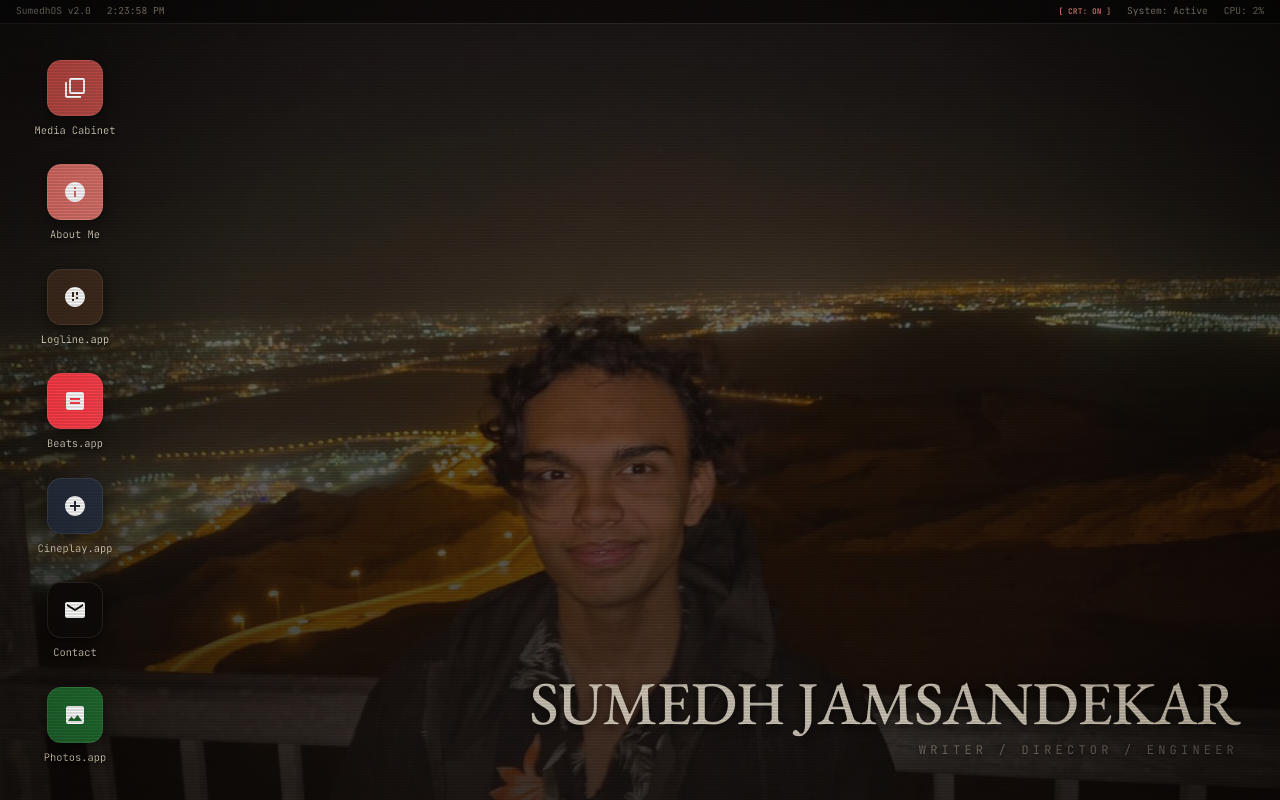
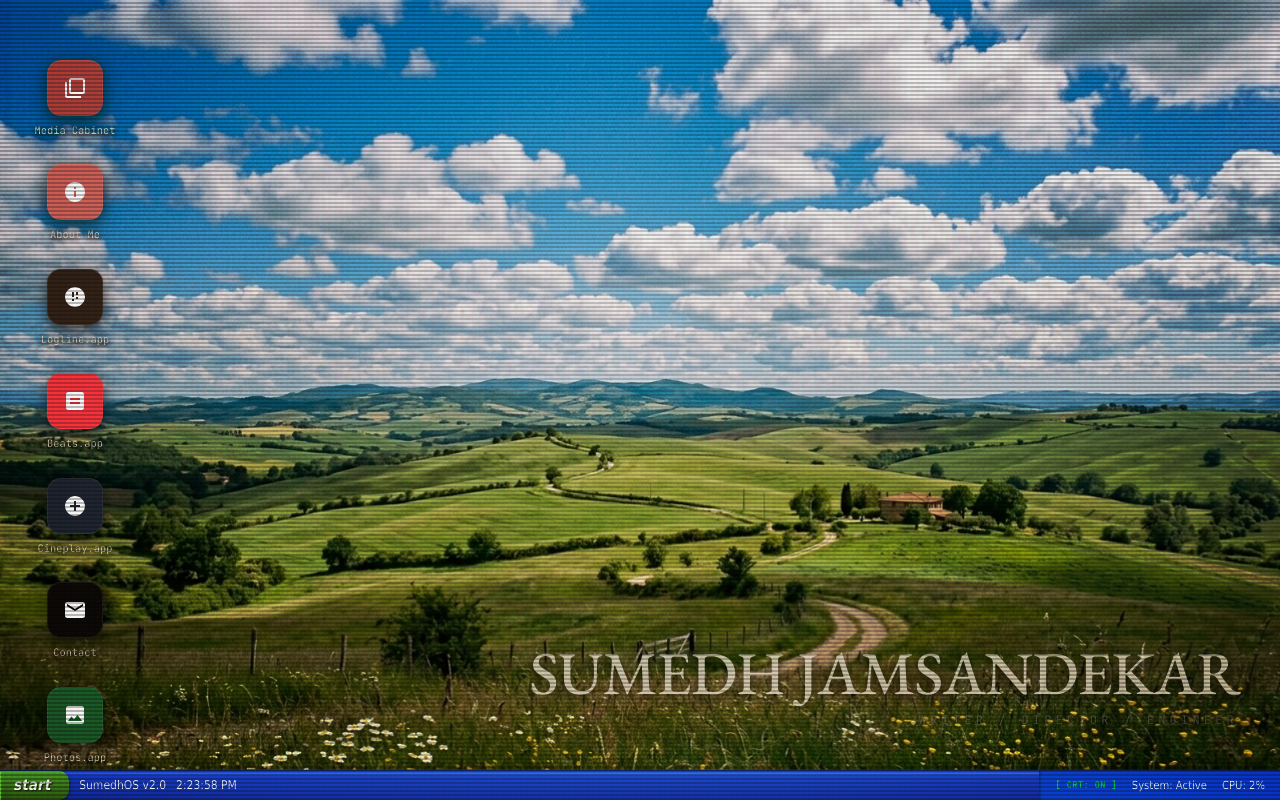
Before and after one commit to Bane2007/sumedh, a React (Vite) app: page / in a window 1280 px wide. Built offline with nearby package versions, Linux system fonts and the light colour scheme.

Commit message:
Update OS styling: apply Windows XP Luna theme, set Bliss wallpaper, enhance curved scanline CRT glare, move taskbar to bottom, integrate Start button, resize default window dimensions for 100% zoom visibility, and add user headshot portrait / film poster to Photos.app

```diff
--- a/src/App.jsx
+++ b/src/App.jsx
@@ -717,6 +717,26 @@ function OSWindow({ id, title, width, height, onClose, zIndex, onFocus, children
 
 const PHOTO_GALLERY = [
   {
+    id: "portrait",
+    title: "sumedh_portrait.raw",
+    date: "2025-10-15",
+    camera: "Fujifilm X-T4",
+    lens: "XF 56mm f/1.2 R WR",
+    specs: "ISO 160 · f/1.2 · 1/160s",
+    src: `${import.meta.env.BASE_URL}assets/img/portrait.jpg`,
+    desc: "Official portrait headshot. Captured outdoors in natural morning ambient light."
+  },
+  {
+    id: "poster",
+    title: "film_poster.raw",
+    date: "2026-01-20",
+    camera: "Sony A7R V",
+    lens: "FE 24-70mm f/2.8 GM II",
+    specs: "ISO 100 · f/4.0 · 1/125s",
+    src: `${import.meta.env.BASE_URL}assets/img/poster.jpg`,
+    desc: "Official key art layout poster graphic design file."
+  },
+  {
     id: "film_still",
     title: "film_still_night.raw",
     date: "2026-03-12",
@@ -724,7 +744,7 @@ const PHOTO_GALLERY = [
     lens: "Cooke S4/i 35mm",
     specs: "ISO 800 · f/2.0 · 1/48s",
     src: `${import.meta.env.BASE_URL}assets/img/film_still.jpg`,
-    desc: "Late night setup during the final scenes. The ambient neon casting soft highlights on the camera rig."
+    desc: "Late night setup during the final scenes. Neon highlighting on the camera rig."
   },
   {
     id: "writing_desk",
@@ -734,27 +754,7 @@ const PHOTO_GALLERY = [
     lens: "Summilux 50mm f/1.4",
     specs: "ISO 200 · f/1.4 · 1/250s",
     src: `${import.meta.env.BASE_URL}assets/img/writing_desk.jpg`,
-    desc: "Golden hour sun hitting the screenwriting desk. Black coffee, drafts, and outlining the third act."
-  },
-  {
-    id: "set_polaroids",
-    title: "production_candids.raw",
-    date: "2026-05-18",
-    camera: "Polaroid SX-70",
-    lens: "116mm f/8",
-    specs: "SX-70 Film · Manual Focus",
-    src: `${import.meta.env.BASE_URL}assets/img/set_polaroids.jpg`,
-    desc: "Scattered candids from the crew. Clapperboards, smiles, and long hours in the sun."
-  },
-  {
-    id: "abu_dhabi_sunset",
-    title: "sunset_from_campus.raw",
-    date: "2026-06-22",
-    camera: "Sony A7S III",
-    lens: "Zeiss Batis 85mm",
-    specs: "ISO 400 · f/2.8 · 1/125s",
-    src: `${import.meta.env.BASE_URL}assets/img/abu_dhabi_sunset.jpg`,
-    desc: "Looking out of the university campus in Abu Dhabi during sunset. Warm tones over the skyline."
+    desc: "Golden hour sun hitting the screenwriting desk. Outlining drafts."
   }
 ];
 
@@ -1088,24 +1088,27 @@ function App() {
   };
 
   const wallpaperStyle = {
-    backgroundImage: `linear-gradient(rgba(18, 14, 11, 0.45), rgba(18, 14, 11, 0.78)), url(${import.meta.env.BASE_URL}assets/img/portrait.jpg)`,
+    backgroundImage: `url(${import.meta.env.BASE_URL}assets/img/xp_bliss.jpg)`,
     backgroundSize: 'cover',
-    backgroundPosition: 'center 20%',
+    backgroundPosition: 'center',
     backgroundRepeat: 'no-repeat'
   };
 
   return (
     <>
-      {/* Top Status Bar */}
+      {/* Top Status Bar (XP Bottom Taskbar layout) */}
       <div className="status-bar">
         <div className="status-left">
+          <button className="xp-start-btn" onClick={() => openWindow('about', 'About Me', 580, 390)}>
+            start
+          </button>
           <span>SumedhOS v2.0</span>
           <span>{currentTime}</span>
         </div>
         <div className="status-right">
           <span
             onClick={() => setCrtEnabled(!crtEnabled)}
-            style={{ cursor: 'pointer', color: crtEnabled ? 'var(--oxblood-soft)' : 'var(--ink-soft)', fontWeight: 'bold' }}
+            style={{ cursor: 'pointer', color: crtEnabled ? '#00e676' : '#ff5252', fontWeight: 'bold' }}
             className="crt-toggle-status mono"
             title="Toggle CRT Screen Emulation"
           >
@@ -1126,7 +1129,7 @@ function App() {
           {/* Media Cabinet Shortcut */}
           <div
             className="shortcut-item"
-            onClick={() => openWindow('cabinet', 'Media Cabinet', 1080, 680)}
+            onClick={() => openWindow('cabinet', 'Media Cabinet', 800, 500)}
             title="Open film, anime, and manga lists"
           >
             <div className="shortcut-icon" style={{ backgroundColor: '#c8615a' }}>
@@ -1140,7 +1143,7 @@ function App() {
           {/* About Me Shortcut */}
           <div
             className="shortcut-item"
-            onClick={() => openWindow('about', 'About Me', 680, 480)}
+            onClick={() => openWindow('about', 'About Me', 580, 390)}
             title="Biographical details and technical profile"
           >
             <div className="shortcut-icon" style={{ backgroundColor: '#e08a82' }}>
@@ -1154,7 +1157,7 @@ function App() {
           {/* Mini-app: Cinephile Trivia Game Shortcut */}
           <div
             className="shortcut-item"
-            onClick={() => openWindow('cinephile', 'Logline Trivia', 580, 500)}
+            onClick={() => openWindow('cinephile', 'Logline Trivia', 520, 410)}
             title="Guess the movie using screenplay loglines"
           >
             <div className="shortcut-icon" style={{ backgroundColor: '#4a3222' }}>
@@ -1168,7 +1171,7 @@ function App() {
           {/* Mini-app: Beats Player Shortcut */}
           <div
             className="shortcut-item"
-            onClick={() => openWindow('beats', 'Beats Player', 640, 480)}
+            onClick={() => openWindow('beats', 'Beats Player', 540, 410)}
             title="Interactive open-source stream & internet radio cassette player"
           >
             <div className="shortcut-icon" style={{ backgroundColor: '#ff4c5a' }}>
@@ -1182,7 +1185,7 @@ function App() {
           {/* Mini-app: Cinephile Hangman Shortcut */}
           <div
             className="shortcut-item"
-            onClick={() => openWindow('cineplay', 'Cineplay Hangman', 580, 500)}
+            onClick={() => openWindow('cineplay', 'Cineplay Hangman', 520, 410)}
             title="Guess the movie title letter-by-letter using dynamic titles"
           >
             <div className="shortcut-icon" style={{ backgroundColor: '#2d3748' }}>
@@ -1196,7 +1199,7 @@ function App() {
           {/* Contact Shortcut */}
           <div
             className="shortcut-item"
-            onClick={() => openWindow('contact', 'Contact Links', 420, 220)}
+            onClick={() => openWindow('contact', 'Contact Links', 360, 180)}
             title="External portfolios, social networks and profiles"
           >
             <div className="shortcut-icon" style={{ backgroundColor: '#120e0b' }}>
@@ -1210,7 +1213,7 @@ function App() {
           {/* Photos Shortcut */}
           <div
             className="shortcut-item"
-            onClick={() => openWindow('photos', 'Photos Gallery', 720, 500)}
+            onClick={() => openWindow('photos', 'Photos Gallery', 600, 420)}
             title="View personal cinematic photography"
           >
             <div className="shortcut-icon" style={{ backgroundColor: '#2b8a3e' }}>
--- a/src/index.css
+++ b/src/index.css
@@ -3086,3 +3086,183 @@ body.theme-contact {
   overflow: hidden;
   text-overflow: ellipsis;
 }
+
+/* ==================== WINDOWS XP LUNA THEME OVERRIDES ==================== */
+
+/* Taskbar styled at the bottom */
+.status-bar {
+  top: auto !important;
+  bottom: 0 !important;
+  height: 30px !important;
+  background: linear-gradient(to bottom, #245edb 0%, #3f8cf3 9%, #245edb 18%, #193ebd 100%) !important;
+  border-top: 1px solid #1a3c9f !important;
+  border-bottom: none !important;
+  font-family: Tahoma, 'Trebuchet MS', sans-serif !important;
+  font-size: 0.75rem !important;
+  color: #ffffff !important;
+  padding: 0 !important;
+  z-index: 99999 !important;
+  box-shadow: 0 -2px 5px rgba(0,0,0,0.3) !important;
+}
+
+.status-left {
+  height: 100% !important;
+  display: flex !important;
+  align-items: center !important;
+  gap: 10px !important;
+}
+
+/* Green Start Button */
+.xp-start-btn {
+  background: linear-gradient(to bottom, #7fc242 0%, #458816 100%) !important;
+  color: white !important;
+  font-family: Tahoma, 'Trebuchet MS', sans-serif !important;
+  font-weight: bold !important;
+  font-style: italic !important;
+  font-size: 0.95rem !important;
+  padding: 0 18px 0 14px !important;
+  height: 100% !important;
+  display: flex !important;
+  align-items: center !important;
+  justify-content: center !important;
+  border-radius: 0 10px 10px 0 !important;
+  box-shadow: 0 2px 4px rgba(0,0,0,0.4), inset 1px 1px 1px #a4e668 !important;
+  text-shadow: 1px 1px 1px #224400 !important;
+  cursor: pointer !important;
+  border: none !important;
+  outline: none !important;
+}
+.xp-start-btn:hover {
+  background: linear-gradient(to bottom, #8cd14c 0%, #5ba724 100%) !important;
+  filter: brightness(1.05);
+}
+
+/* System Tray look */
+.status-right {
+  background: #0f60e3 !important;
+  border-left: 1px solid #0c4cb5 !important;
+  padding: 0 15px !important;
+  height: 100% !important;
+  display: flex !important;
+  align-items: center !important;
+  gap: 15px !important;
+  box-shadow: inset 1px 0 2px rgba(0,0,0,0.2) !important;
+  font-size: 0.7rem !important;
+}
+
+/* Window Luna blue border */
+.window {
+  border: 4px solid #0054e3 !important;
+  border-radius: 8px 8px 0 0 !important;
+  box-shadow: 0 12px 36px rgba(0,0,0,0.4) !important;
+  background: var(--paper-deep) !important;
+}
+
+/* XP Blue Title Bar */
+.window-header {
+  height: 30px !important;
+  padding: 0 8px !important;
+  background: linear-gradient(to bottom, #0058e6 0%, #3a8bf3 9%, #0058e6 18%, #0044b4 100%) !important;
+  border-bottom: 1px solid #002e7a !important;
+  border-radius: 4px 4px 0 0 !important;
+}
+
+.window-title {
+  font-family: 'Trebuchet MS', Tahoma, Arial, sans-serif !important;
+  font-size: 0.8rem !important;
+  font-weight: bold !important;
+  text-transform: none !important;
+  letter-spacing: normal !important;
+  color: #ffffff !important;
+  text-shadow: 1px 1px 2px rgba(0, 0, 0, 0.7) !important;
+}
+
+/* Red XP Close Button */
+.window-close {
+  width: 21px !important;
+  height: 21px !important;
+  border-radius: 3px !important;
+  background: linear-gradient(to bottom, #f37d65 0%, #e64522 50%, #c41c00 100%) !important;
+  border: 1px solid #ae1e04 !important;
+  cursor: pointer !important;
+  box-shadow: inset -1px -1px 1px rgba(0,0,0,0.5), inset 1px 1px 1px rgba(255,255,255,0.5) !important;
+  display: flex !important;
+  align-items: center !important;
+  justify-content: center !important;
+}
+.window-close::before {
+  content: "×" !important;
+  color: white !important;
+  font-family: "Courier New", Courier, monospace !important;
+  font-size: 15px !important;
+  font-weight: bold !important;
+  line-height: 1 !important;
+  text-shadow: 1px 1px 1px rgba(0,0,0,0.3) !important;
+  background: none !important;
+}
+.window-close:hover {
+  background: linear-gradient(to bottom, #f59582 0%, #ff5c3b 50%, #e62200 100%) !important;
+  opacity: 1 !important;
+}
+
+/* Blue XP Maximize Button */
+.window-maximize {
+  width: 21px !important;
+  height: 21px !important;
+  border-radius: 3px !important;
+  background: linear-gradient(to bottom, #ffffff 0%, #dddddd 50%, #b5b5b5 100%) !important;
+  border: 1px solid #707070 !important;
+  cursor: pointer !important;
+  box-shadow: inset -1px -1px 1px rgba(0,0,0,0.3), inset 1px 1px 1px rgba(255,255,255,0.8) !important;
+  position: relative !important;
+}
+.window-maximize::before {
+  content: "" !important;
+  position: absolute !important;
+  top: 4px !important; left: 4px !important; right: 4px !important; bottom: 4px !important;
+  border: 2px solid #0054e3 !important;
+  border-top-width: 3px !important;
+  background: none !important;
+  border-radius: 0 !important;
+}
+.window-maximize:hover {
+  background: linear-gradient(to bottom, #ffffff 0%, #eeeeee 100%) !important;
+  opacity: 1 !important;
+}
+
+/* Offset Desktop Space to avoid overlapping bottom taskbar */
+.desktop {
+  height: calc(100vh - 30px) !important;
+}
+
+/* === REALISTIC CRT SCANLINE GLARE ENHANCEMENTS === */
+.crt-effect::after {
+  content: " ";
+  display: block;
+  position: fixed;
+  top: 0; left: 0; bottom: 0; right: 0;
+  /* Darker retro scanlines & color phosphor mask */
+  background: linear-gradient(rgba(18, 16, 16, 0) 50%, rgba(0, 0, 0, 0.35) 50%),
+              linear-gradient(90deg, rgba(255, 0, 0, 0.06), rgba(0, 255, 0, 0.03), rgba(0, 0, 255, 0.06));
+  background-size: 100% 4px, 6px 100%;
+  z-index: 999999;
+  pointer-events: none;
+  opacity: 0.55;
+}
+.crt-effect::before {
+  content: " ";
+  display: block;
+  position: fixed;
+  top: 0; left: 0; bottom: 0; right: 0;
+  /* Spherical glass screen curvature and diagonal glass light glare */
+  background: radial-gradient(circle at center, rgba(255,255,255,0.06) 0%, rgba(0,0,0,0.52) 100%),
+              linear-gradient(135deg, rgba(255,255,255,0.09) 0%, rgba(255,255,255,0) 45%);
+  z-index: 1000000;
+  pointer-events: none;
+  opacity: 0.92;
+}
+
+/* === PHOTOS POLAROID FIXES === */
+.polaroid-img-wrapper {
+  aspect-ratio: 1/1 !important; /* Perfect square polaroid photo crop */
+}
```
Also changed, not shown: public/assets/img/xp_bliss.jpg (added).
